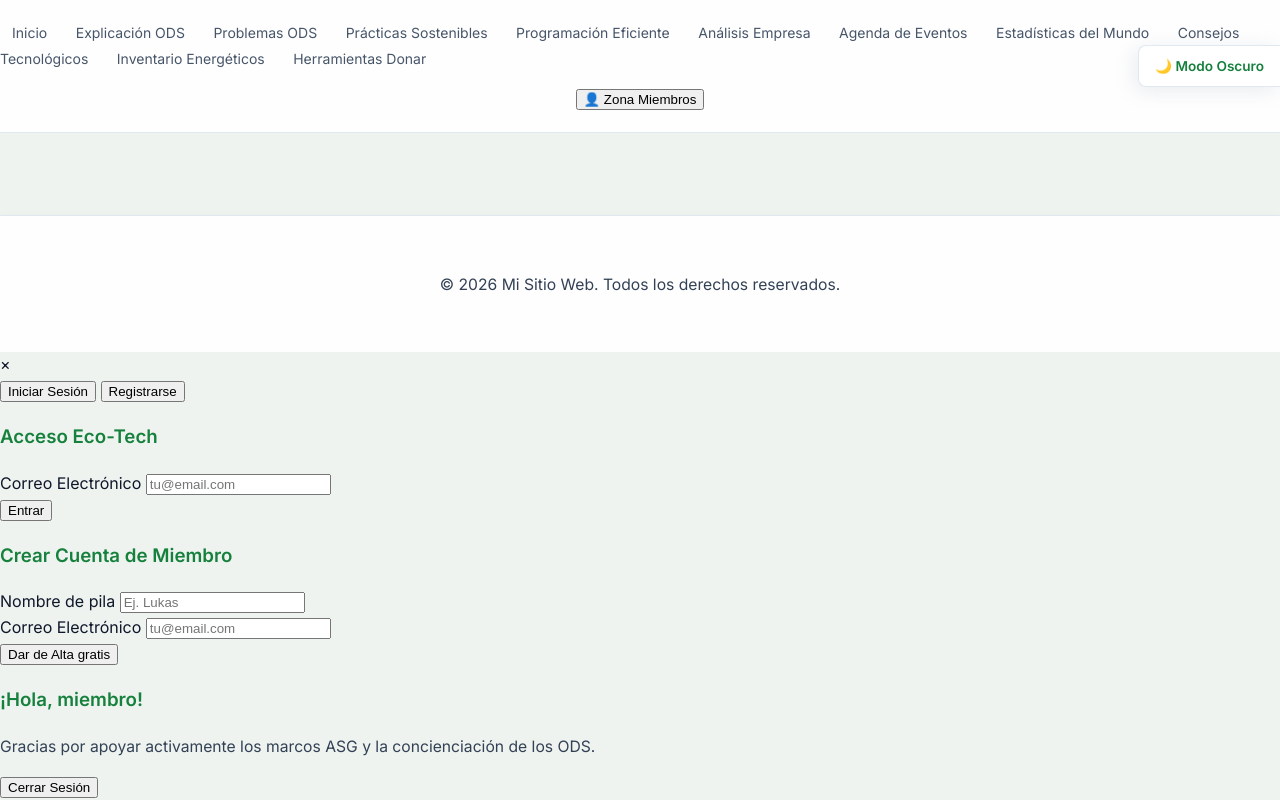
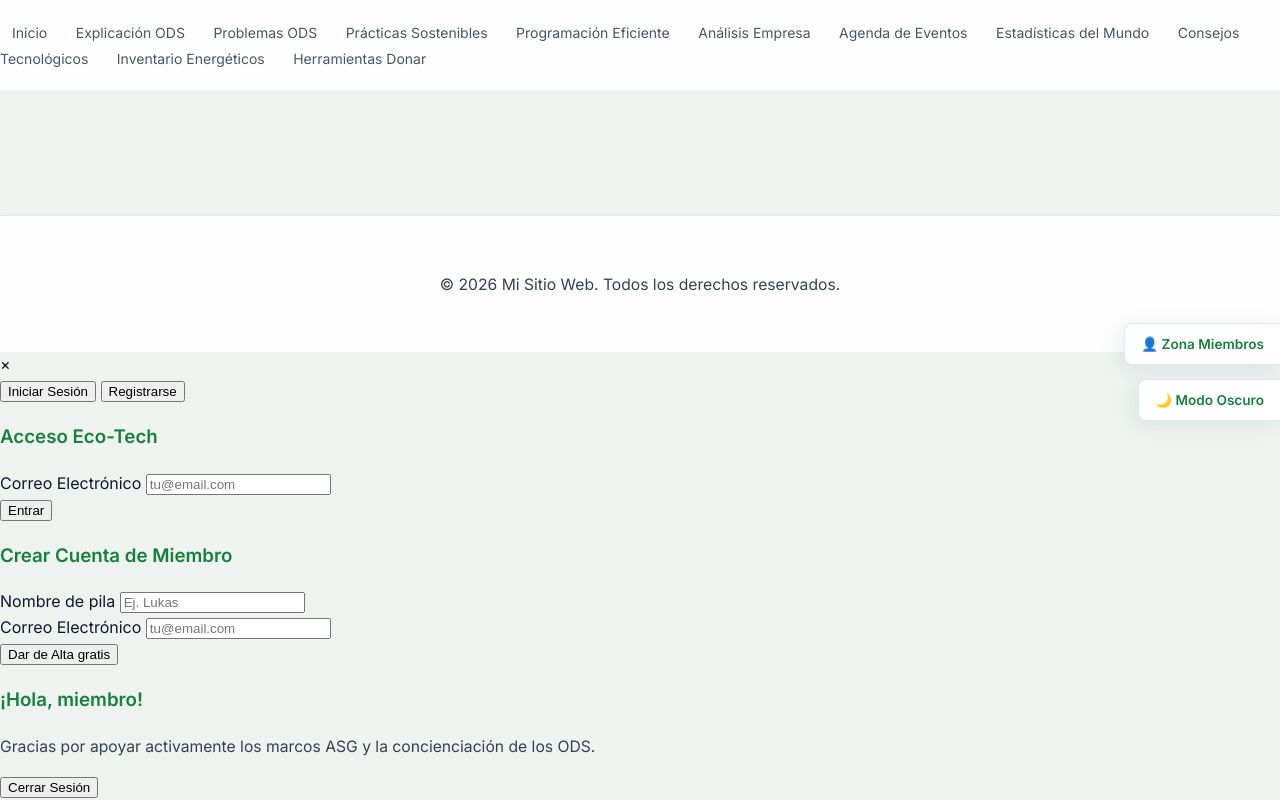
Before and after one commit to LukasCea/ODS, a website with bundled scripts: page public/pages/09-inventarioEnergeticos.html in a window 1280 px wide. Both pictures are taken after a click on the button "☀️ Modo Claro". Built offline with nearby package versions, Linux system fonts and the light colour scheme; no server answers.

Commit message:
feat: add fixed member zone button with hover effects and update HTML structure

```diff
--- a/public/css/style.css
+++ b/public/css/style.css
@@ -156,6 +156,31 @@ footer {
 }
 
 #btn-theme-toggle:hover {
+    background-color: #2a2e35;
+    padding-right: 22px;
+}
+
+#btn-abrir-miembros {
+    position: fixed;
+    top: 43%;
+    right: 0;
+    transform: translateY(-50%);
+    background-color: #1e2126; /* Sigue tu paleta oscura base */
+    color: #f8f9fa;
+    border: 1px solid #333333;
+    border-right: none;
+    padding: 12px 16px;
+    font-family: 'Inter', sans-serif;
+    font-size: 0.85rem;
+    font-weight: 600;
+    cursor: pointer;
+    z-index: 2000;
+    border-radius: 8px 0 0 8px;
+    box-shadow: -4px 4px 15px rgba(0, 0, 0, 0.3);
+    transition: all 0.3s ease;
+}
+
+#btn-abrir-miembros:hover {
     background-color: #2a2e35;
     padding-right: 22px;
 }
@@ -341,6 +366,22 @@ body.light-mode #btn-theme-toggle {
     border: 1px solid #e2e8f0;
     border-right: none;
     box-shadow: -4px 4px 20px rgba(148, 163, 184, 0.2);
+    position: fixed;
+    top: 50%;
+    right: 0;
+    transform: translateY(-50%);
+}
+
+body.light-mode #btn-abrir-miembros {
+    background-color: #ffffff;
+    color: #16803d;
+    border: 1px solid #e2e8f0;
+    border-right: none;
+    box-shadow: -4px 4px 20px rgba(148, 163, 184, 0.2);
+    position: fixed;
+    top: 43%;
+    right: 0;
+    transform: translateY(-50%);
 }
 
 /* 8. Adaptación Completa del Footer (¡Corregido!) */
--- a/public/pages/09-inventarioEnergeticos.html
+++ b/public/pages/09-inventarioEnergeticos.html
@@ -8,6 +8,8 @@
     <script type="module" src="../js/main.js"></script>
 </head>
 <body>
+    <button id="btn-theme-toggle">☀️ Modo Claro</button>
+    <button id="btn-abrir-miembros" class="btn-miembro-nav">👤 Zona Miembros</button>
 <header>
         <nav class="navbar">
             <div class="nav-enlaces">
@@ -22,11 +24,6 @@
                 <a href="08-consejosTech.html">Consejos Tecnológicos</a>
                 <a href="09-inventarioEnergeticos.html">Inventario Energéticos</a>
                 <a href="10-herramientasDonar.html">Herramientas Donar</a>
-            </div>
-
-            <div class="nav-acciones">
-                <button id="btn-theme-toggle">☀️ Modo Claro</button>
-                <button id="btn-abrir-miembros" class="btn-miembro-nav">👤 Zona Miembros</button>
             </div>
         </nav>
     </header>
```
